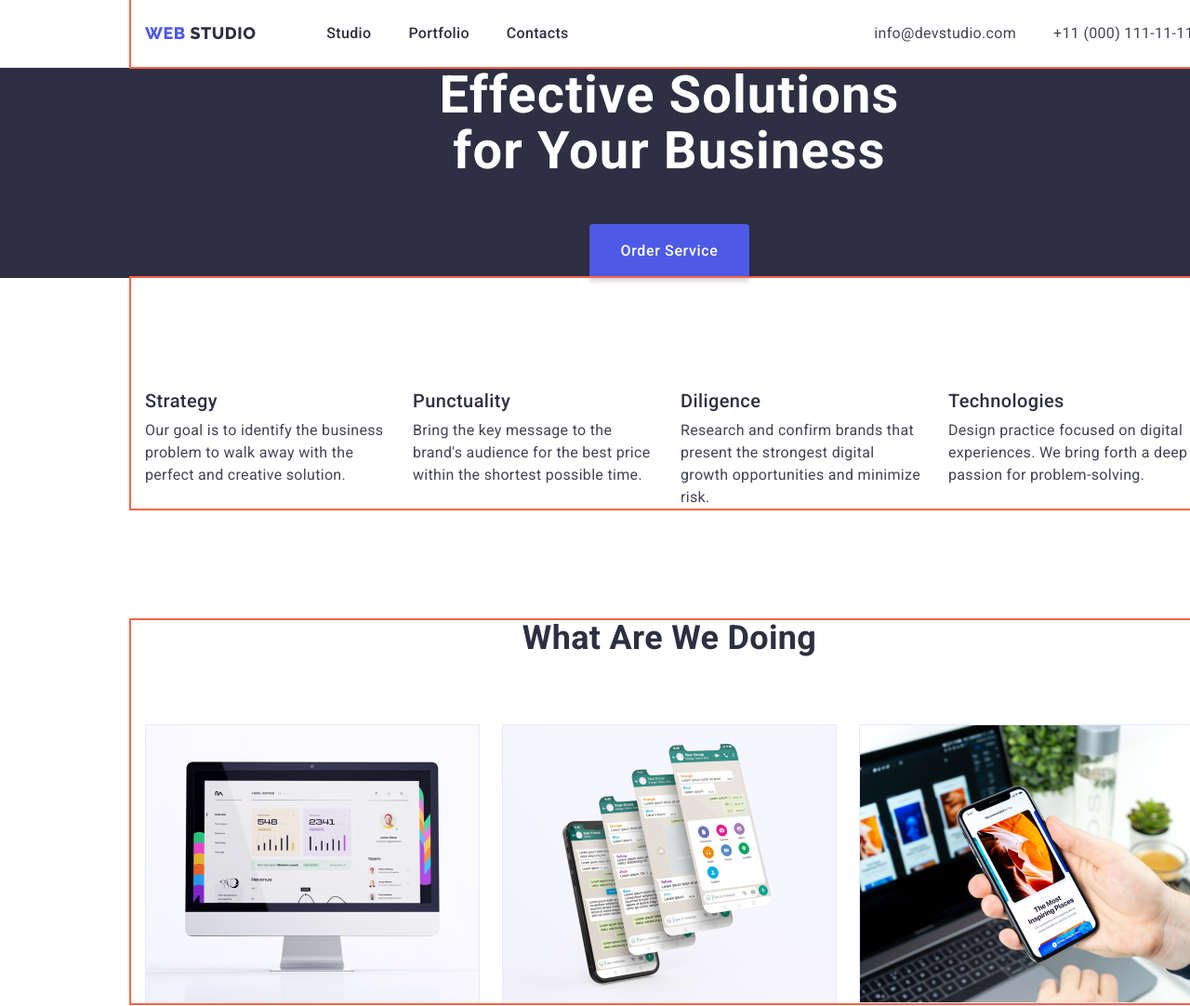
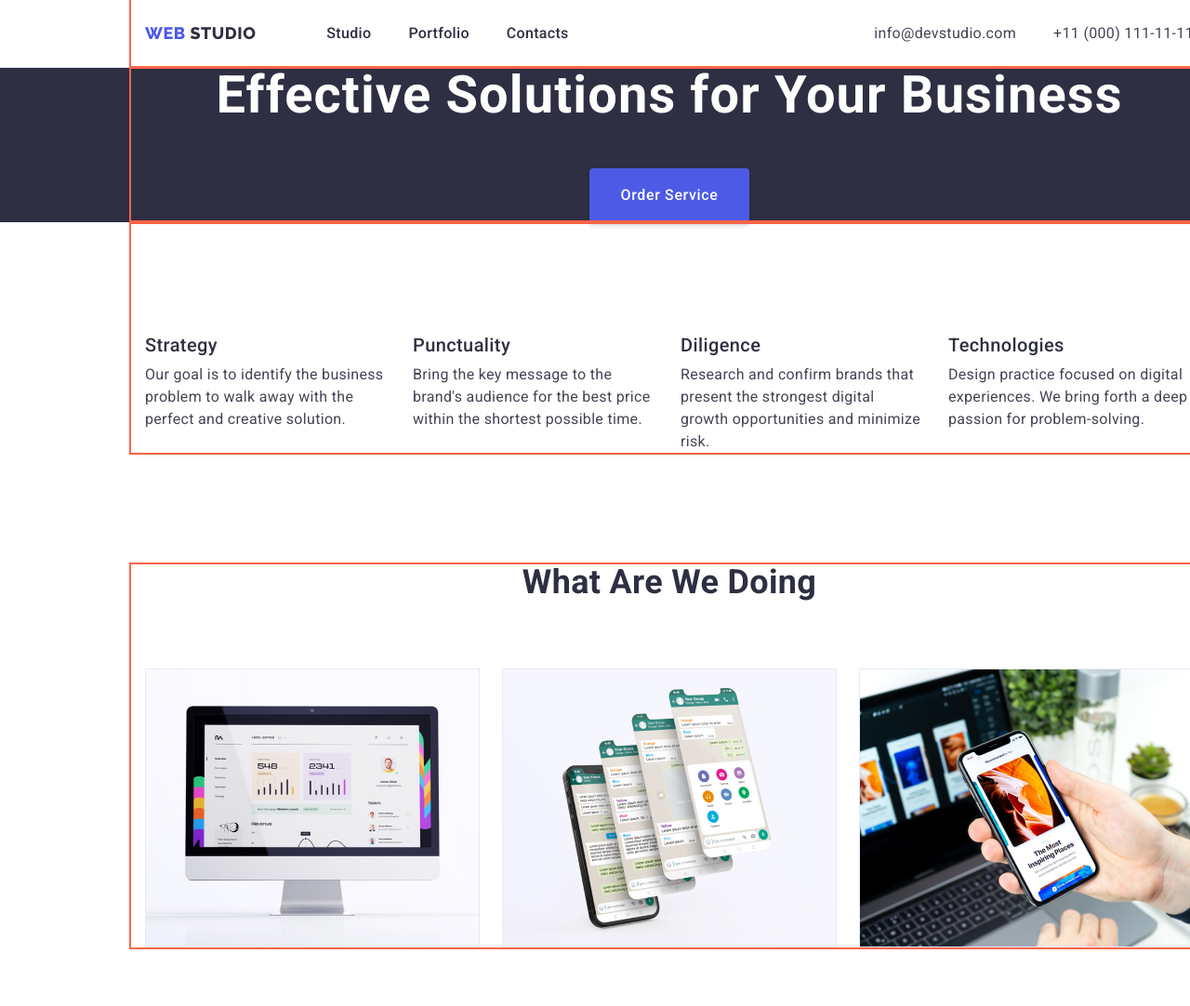
Before and after one commit to pttkachuk/goit-markup-hw-03, a plain HTML site: page index.html in a window 1280 px wide. Shown: the top 1082 px of the page at 93% size. Drawn offline with nearby package versions, Linux system fonts and the light colour scheme.

Commit message:
Update index.html
update hero section

```diff
--- a/index.html
+++ b/index.html
@@ -56,13 +56,13 @@
     <main>
       <!-- Герой  -->
       <section class="hero">
-        <h1 class="hero-title">
-          Effective Solutions <br />
-          for Your Business
-        </h1>
-        <button class="hero-button" type="button">
-          <span class="hero-button-text">Order Service</span>
-        </button>
+        <div class="container hero-container">
+          <h1 class="hero-title">Effective Solutions for Your Business</h1>
+
+          <button class="hero-button" type="button">
+            <span class="hero-button-text">Order Service</span>
+          </button>
+        </div>
       </section>
       <!-- Переваги -->
       <section class="advantages">
```
